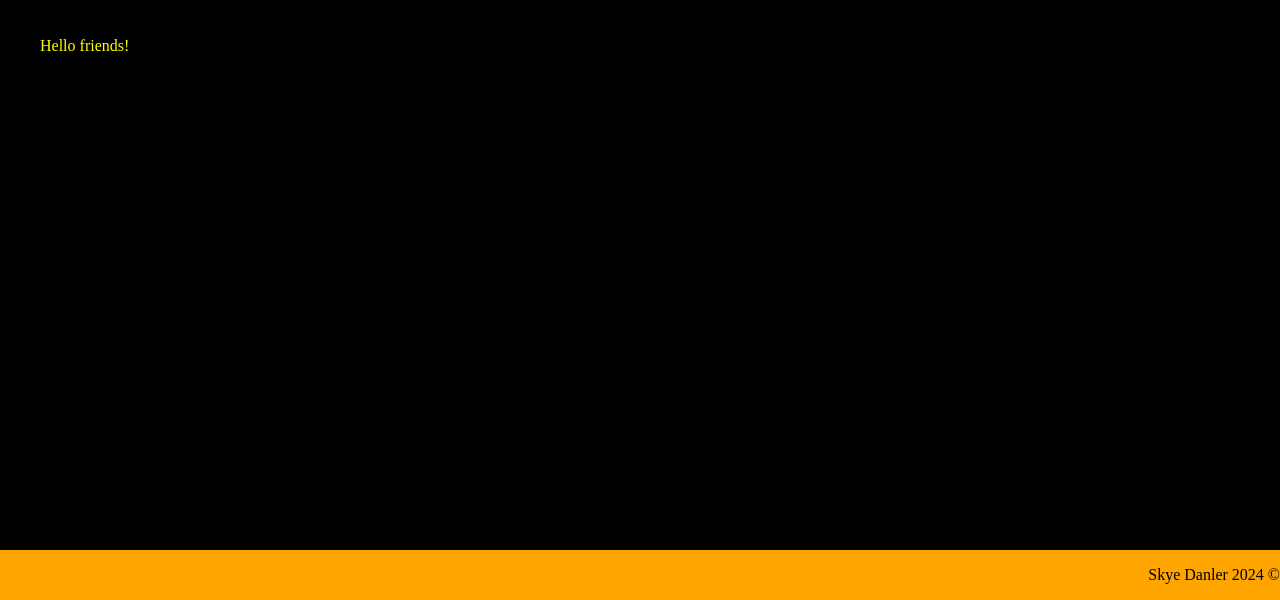
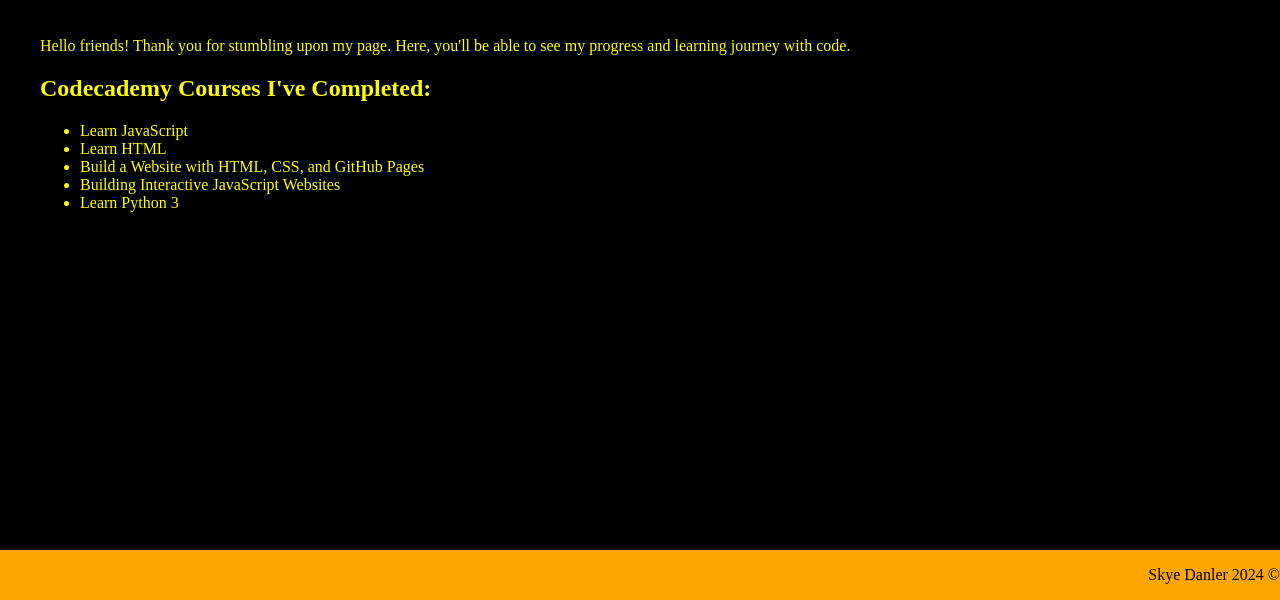
Before and after one commit to skyedanler/coding_pages, a plain HTML site: page index.html in a window 1280 px wide. Shown: the part 200-800 px from the top of the page. Drawn offline with Linux system fonts and the light colour scheme; a web font is replaced by a local one.

Commit message:
Added Codecademy JSON file.

```diff
--- /dev/null
+++ b/codecademy.json
@@ -0,0 +1,7 @@
+[
+    "Learn JavaScript",
+    "Learn HTML",
+    "Build a Website with HTML, CSS, and GitHub Pages",
+    "Building Interactive JavaScript Websites",
+    "Learn Python 3"
+]
--- a/index.html
+++ b/index.html
@@ -24,7 +24,29 @@
             </nav>
         </header>
         <div class="rest-of-body">
-            <p>Hello friends!</p>
+            <p>Hello friends! Thank you for stumbling upon my page. Here, you'll be able to see my progress and learning journey with code.</p>
+            <h2>Codecademy Courses I've Completed:</h2>
+            <ul id="codecademy"></ul>
+            <script>
+                const printCodecademyList = (list) => {
+                    listContainer = document.getElementById('codecademy');
+                    let listhtml = ''
+                    list.forEach(element => {
+                        listhtml += `<li>${element}</li>`
+                    });
+                    listContainer.innerHTML = listhtml;
+                }
+
+                async function fetchCodecademyList() {
+                    const response = await fetch('./codecademy.json');
+                    const list = await response.json();
+                    return list;
+                }
+
+                fetchCodecademyList().then(codecademy => printCodecademyList(codecademy));
+
+            </script>
+
         </div>
         <footer>
             <p id="copyright"></p>
```
